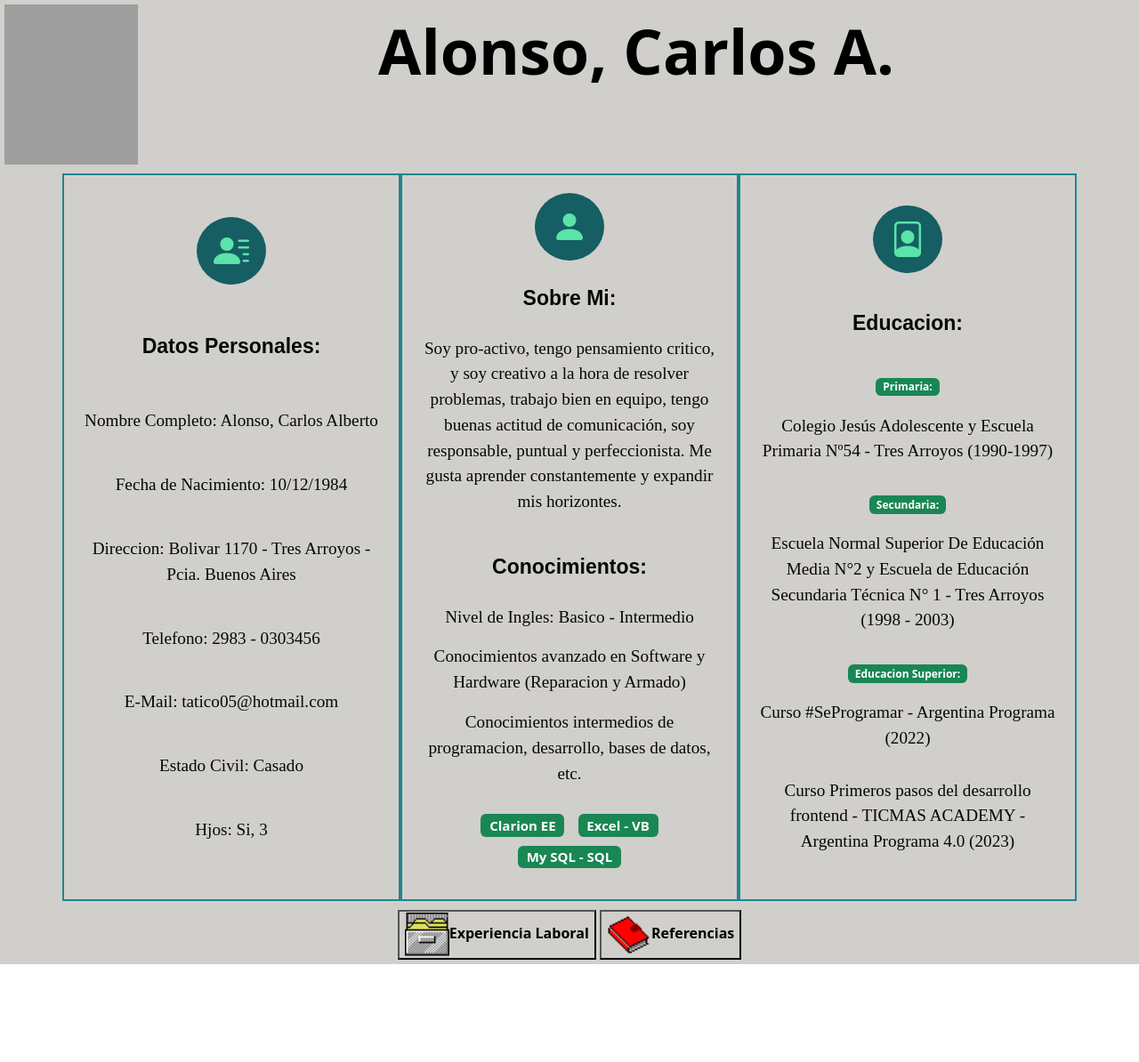
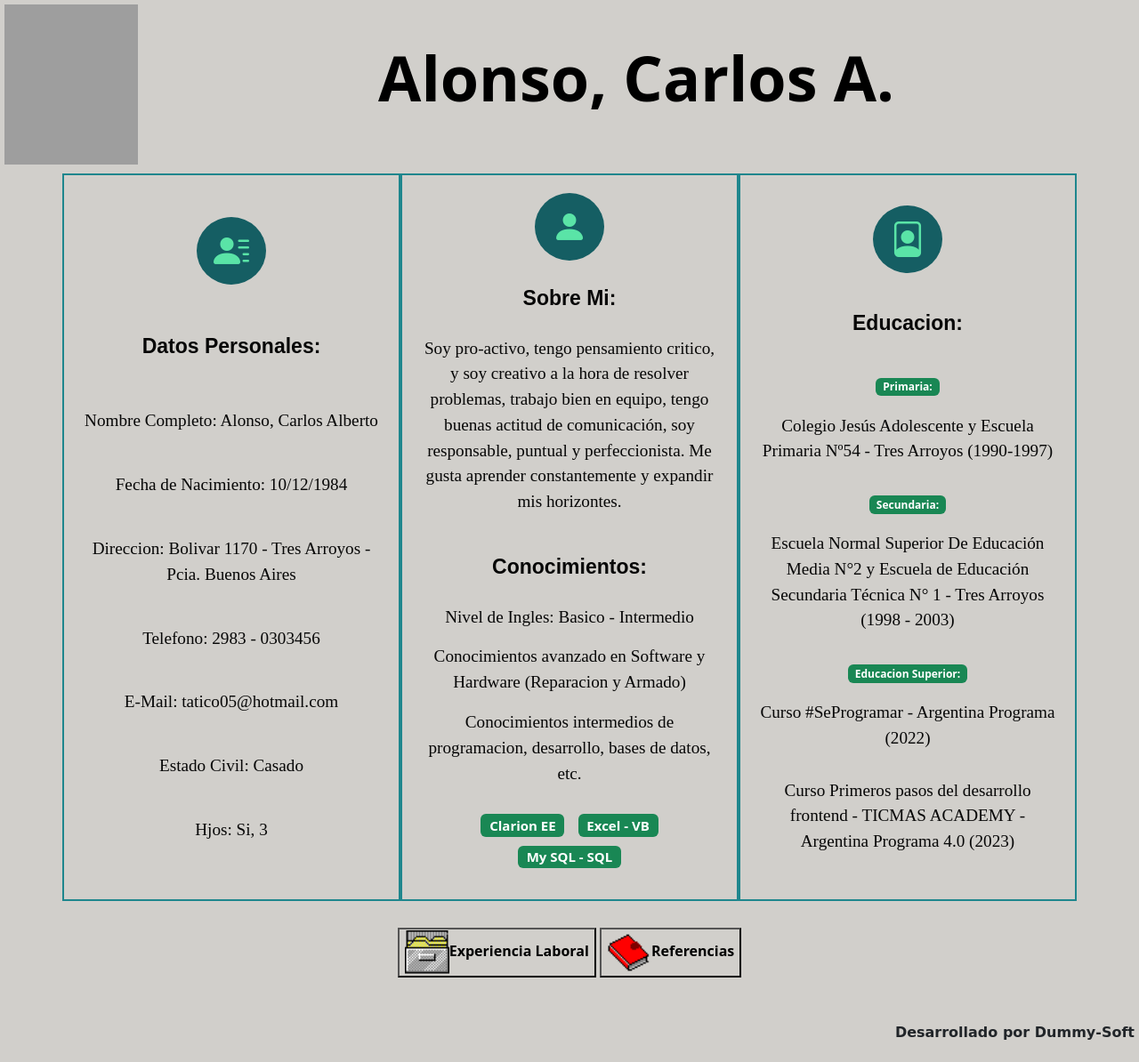
Before and after one commit to Dummy-Soft/CursoTicmas, a plain HTML site: page CV-Final/index.html in a window 1280 px wide. Shown: the whole page at 89% size. Before the commit the page ends 1084 px from the top, so only its background shows below. Drawn offline with nearby package versions, Linux system fonts and the light colour scheme; grey boxes are pictures that could not be loaded.

Commit message:
Ultimos retoques...FINALIZADO

```diff
--- a/CV-Final/estilos/estilo.css
+++ b/CV-Final/estilos/estilo.css
@@ -4,13 +4,12 @@
     background-color: #d1cfcb;
     overflow: auto;
 }
-#textoencabezado {
+.textoencabezado {
     color: black;
     font-size: 70px;
     font-weight: bold;
-    display:flex;
-    justify-content: center;
-    align-items: center;
+    text-align: center;
+    padding-top: 30px;
 }
 /**Seccion de Datos Personales, Sobre Mi y Educacion**/
 section{
@@ -129,8 +128,9 @@ section{
     text-decoration: none;
     cursor: pointer;
 }
+/* Seccion de las Exp y Ref */
 .experienciaYreferencias {
-    padding: 5px 5px 5px 5px;
+    padding: 25px 5px 5px 5px;
     background-color: #d1cfcb;
     overflow: auto;
     text-align: center;
@@ -145,3 +145,10 @@ section{
     text-decoration: none;
     cursor: pointer;
 }
+/*Pie de Pagina*/
+#piepagina {
+    padding-top: 50px;
+    font-weight: bold;
+    font-family: "Brush Script MT", "Lucida Handwriting", Cursive;
+    text-align: right;
+}
--- a/CV-Final/index.html
+++ b/CV-Final/index.html
@@ -19,7 +19,9 @@
   <!--Encabezado (Foto y Nombre)-->
     <div class = "encabezado">
         <img src="imagenes/imagen.jpg" alt="Foto de Alonso Carlos" height="180px" width="150px" style="float:left;">
-        <p id="textoencabezado">Alonso, Carlos A.</p>
+        <div class = "textoencabezado">
+          <p>Alonso, Carlos A.</p>
+        </div>
     </div>
   <!--Columnas (DatosP, SobreMi y Estudios)-->
     <section id="columnas" class="columnas seccion-clara">
@@ -99,6 +101,7 @@
             </div>
           </div>
       <script src="js/funciones.js"></script>
+      <p id="piepagina">Desarrollado por Dummy-Soft</p>
     </div>
 </body>
 </html>
```
